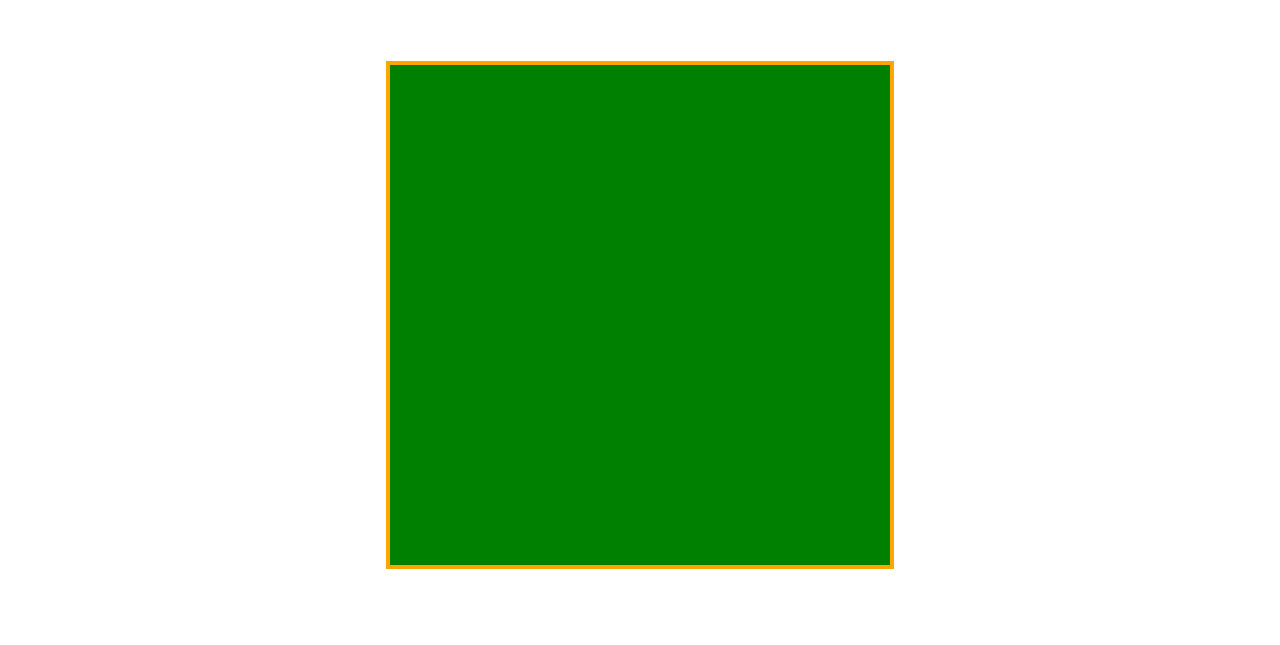
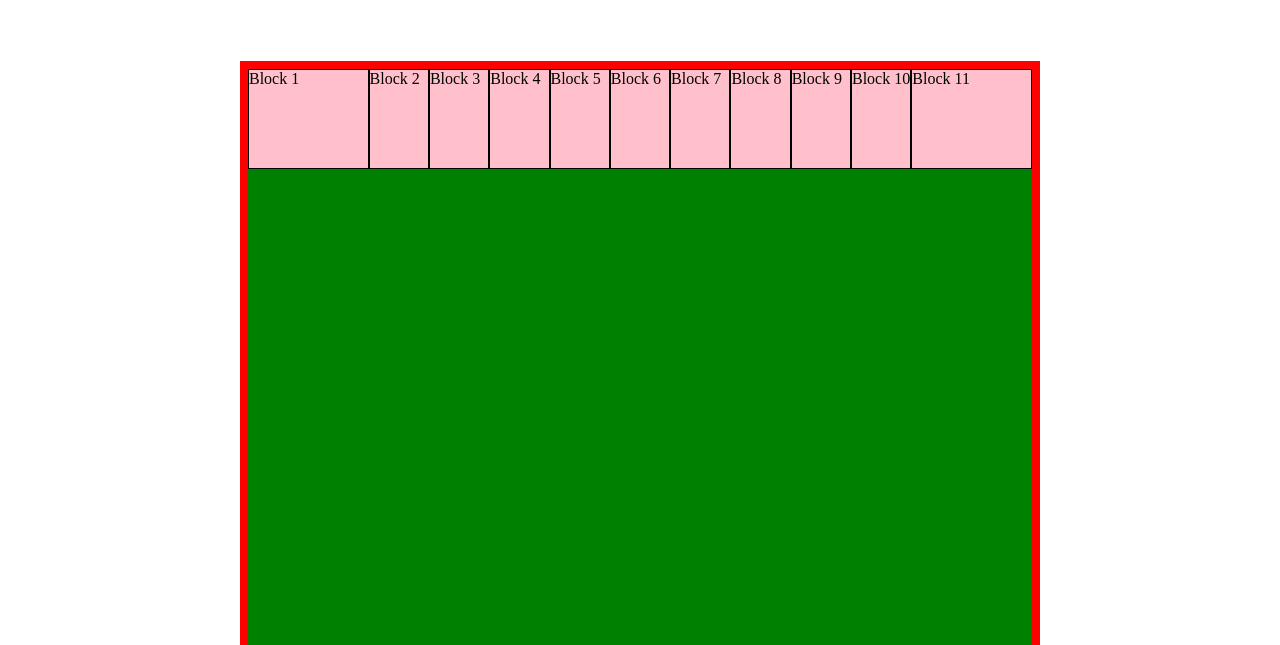
Before and after one commit to dredtrake/monopoly, a plain HTML site: page index.html in a window 1280 px wide. Shown: the part 155-800 px from the top of the page. Drawn offline with Linux system fonts and the light colour scheme.

Commit message:
début de creation du board de monopoly

```diff
--- a/css/main.css
+++ b/css/main.css
@@ -6,7 +6,7 @@ body {
 
 h1 {
     text-align: center;
-    color: green;
+    color: #008000;
     font-size: 2rem;
 }
 
@@ -14,13 +14,31 @@ p {
     width: 50%;
 }
 
+* {
+    box-sizing: border-box;
+}
+
 .monopoly-board {
-    border: 4px solid orange;
+    border: 8px solid red;
     background-color: green;
-    width: 500px;
-    height: 500px;
+    width: 800px;
+    height: 800px;
     display: block;
     margin: 5% auto 0;
-    /* transform: perspective(500px) rotatex(75deg); */
+    /* transform    : perspective(500px) rotatex(75deg); */
     /* transition: all 0.7s ease-out; */
 }
+
+.monopoly-board > div {
+    display: inline-block;
+    width: 7.692307692%;
+    height: 100px;
+    background-color: pink;
+    vertical-align: middle;
+    border: 1px solid black;
+}
+
+.monopoly-board .carre {
+    width: 15.384615384%;
+
+}
--- a/index.html
+++ b/index.html
@@ -19,6 +19,27 @@
         aprum, eslorem ispum sit amet sem dolores, aprum, eslorem ispum sit amet sem dolorees
     </p>
     <div class="monopoly-board">
+        <div class="carre">Block 1</div><!--
+            blank space
+        --><div>Block 2</div><!--
+            blank space
+        --><div>Block 3</div><!--
+            blank space
+        --><div>Block 4</div><!--
+            blank space
+        --><div>Block 5</div><!--
+            blank space
+        --><div>Block 6</div><!--
+            blank space
+        --><div>Block 7</div><!--
+            blank space
+        --><div>Block 8</div><!--
+            blank space
+        --><div>Block 9</div><!--
+            blank space
+        --><div>Block 10</div><!--
+            blank space
+        --><div class="carre">Block 11</div>
     </div>
 </body>
 
```
